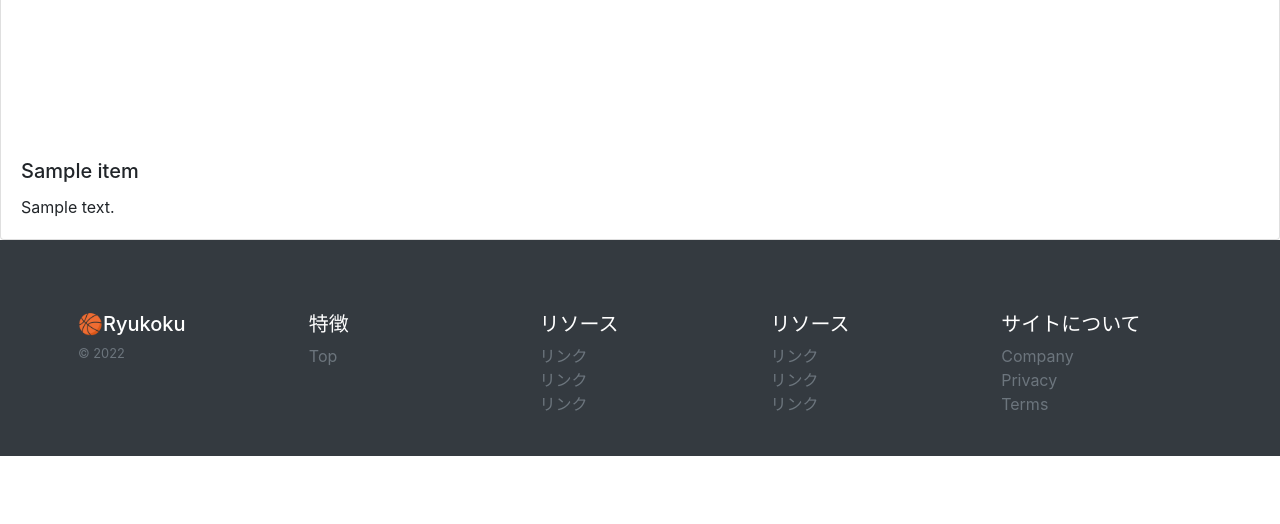
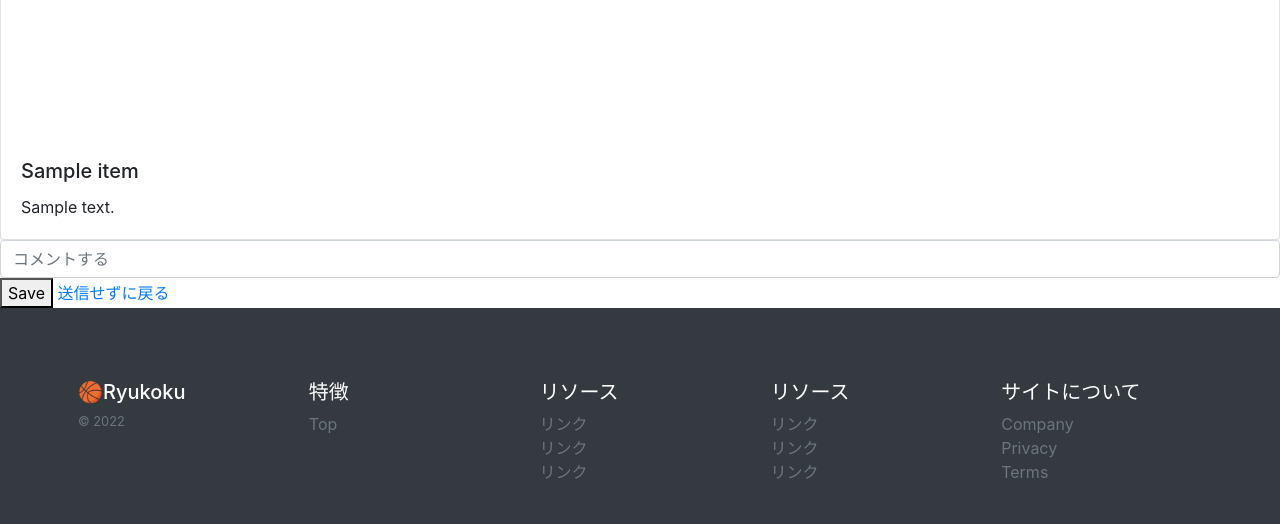
Before and after one commit to nikoniko7zzz/Django_basketball_tube_PythonAnywhere, a Django app: page /items/1/ in a window 1280 px wide. Shown: the part 629-1153 px from the top of the page. Before the commit the page ends 1085 px from the top, so only its background shows below. Run offline with Django 3.2, Linux system fonts and the light colour scheme; tables that the repository leaves empty hold one stand-in row (values such as "Sample post"); some libraries are stand-ins or nearby versions.

Commit message:
Added comment form to item_detail.html

```diff
--- a/base/admin.py
+++ b/base/admin.py
@@ -1,6 +1,7 @@
+from xml.etree.ElementTree import Comment
 from django.contrib import admin
 from django.contrib.auth.models import Group  # 元からあるグループ
-from base.models import Item, Tag, User, Profile #追加
+from base.models import Item, Tag, User, Profile, Comment #追加
 from base.forms import UserCreationForm #追加
 from django.contrib.auth.admin import UserAdmin #追加
 
@@ -41,6 +42,7 @@ class CustomUserAdmin(UserAdmin):
 
 admin.site.register(Item, ItemAdmin)     # 管理者画面にモデルを反映させる
 admin.site.register(Tag)
+admin.site.register(Comment)
 admin.site.register(User, CustomUserAdmin) # カスタムユーザーで追加
 admin.site.unregister(Group)  # 元からある[グループ]を使わないので非表示に設定
 
--- /dev/null
+++ b/base/forms/__init__.py
@@ -0,0 +1,3 @@
+from .account_forms import *
+from .item_comment_forms import *
+# modelsを呼び出せば、item_comment_forms.pyも呼び出せる
--- /dev/null
+++ b/base/forms/item_comment_forms.py
@@ -0,0 +1,16 @@
+from django import forms
+from base.models import Comment
+
+
+class CommentCreateForm(forms.ModelForm):
+    """コメント投稿フォーム"""
+    class Meta:
+        model = Comment
+        widgets = {
+            'comment_text': forms.TextInput(
+                attrs={
+                    'placeholder': 'コメントする',
+                    'class': 'form-control',
+        })}
+        # exclude:フォーム画面では表示されない
+        exclude = ('author','target', 'created_at', 'updated_at')
--- a/base/models/__init__.py
+++ b/base/models/__init__.py
@@ -1,3 +1,4 @@
 from .item_models import *
 # modelsを呼び出せば、item_models.pyも呼び出せる
 from .account_models import *
+from .item_comment_models import *
--- a/base/views/item_views.py
+++ b/base/views/item_views.py
@@ -1,6 +1,11 @@
 # from django.shortcuts import render
 from django.views.generic import ListView, DetailView
 from base.models import Item
+from django.views.generic.edit import ModelFormMixin
+from base.forms import CommentCreateForm
+from django.urls import reverse
+from django.shortcuts import get_object_or_404
+from django.http import HttpResponseRedirect
 
 
 class IndexListView(ListView):
@@ -9,6 +14,93 @@ class IndexListView(ListView):
 
 
 # Itemモデルのpkをもとに個別データを返す
-class ItemDetailView(DetailView):
+# class ItemDetailView(DetailView):
+#     model = Item
+#     template_name = 'pages/item.html'
+
+
+class ItemDetailView(ModelFormMixin, DetailView):
+    """
+    個別の動画ページ(item_detail.html)
+    動画(Itemモデル)DetailViewとコメント投稿フォーム
+    投稿->保存->リダイレクト
+    """
     model = Item
-    template_name = 'pages/item.html'
+    template_name = 'pages/item_detail.html'
+    context_object_name = 'items'
+    form_class = CommentCreateForm
+
+    # no get_context_data override
+
+    def post(self, request, *args, **kwargs):
+        # first construct the form to avoid using it as instance
+        form = self.get_form() # Formを取得
+        self.object = self.get_object() # Itemのこと
+
+        def form_valid(self, form):
+            item = get_object_or_404(Item, pk=self.object.pk)
+            comment = form.save(commit=False)
+            comment.target = item
+            comment.author = self.request.user
+            comment.save()
+            return HttpResponseRedirect(self.get_success_url())
+
+        if form.is_valid():
+            return form_valid(self, form)
+        else:
+            return self.form_invalid(form)
+
+    def get_success_url(self):
+        return reverse('item_detail', kwargs={'pk': self.object.pk})
+
+
+
+
+
+'''
+class ItemDetailView(ModelFormMixin, DetailView)を作るにあたり参考にしたサイト
+
+    - [参考url:詳細ビューとフォーム Mixin django の混合に関する問題](https://stackoverflow.com/questions/66503703/problem-with-mixing-detail-view-and-form-mixin-django)
+    - [参考url:DjangoGithub](https://github.com/django/django/blob/3.0/django/views/generic/edit.py#L70)
+    - [参考url:[Django] FormViewについて詳しく見てみる](https://e-tec-memo.herokuapp.com/article/285/)
+    - [参考url:Djangoのクラスベースビューを完全に理解する](https://www.membersedge.co.jp/blog/completely-guide-for-django-class-based-views/)
+
+
+
+if form.is_valid():
+    return form_valid(self, form) # selfはつかないMy仕様で作成
+else:
+    return self.form_invalid(form)
+
+***  解説  Djangoの動き(Dcuより)  ***
+if form.is_valid():
+    取得したFormのis_validを呼んで入力が正しいか検証して、
+    正しければform_validメソッドを、
+    何か不備があればform_invalidメソッドを呼ぶ
+
+return form_valid(self, form)
+    - 仕様の'self.form_valid(form)'の場合のDjangoの動き(Dcuより)
+
+        # class FormMixinの時
+        def form_valid(self, form)::
+            """フォームが有効な場合、指定されたURLにリダイレクトします"""
+            return HttpResponseRedirect(self.get_success_url())
+
+        # class ModelFormMixin(FormMixin, SingleObjectMixin):の時
+        def form_valid(self, form):
+            """フォームが有効な場合、関連するモデルを保存する"""
+            self.object = form.save()
+            return super().form_valid(form)
+
+        つまり、フォームが有効な場合、
+        1. 関連するモデルを保存し
+        2. 指定されたURLにリダイレクトします
+
+    - 自作の 'form_valid(self, form)'を使う理由
+        Commentモデルのauthorとtargetを一緒にsaveしたかったから
+
+return self.form_invalid(form)
+    def form_invalid(self, form):
+        """フォームが無効な場合、無効なフォームをレンダリングする"""
+        return self.render_to_response(self.get_context_data(form=form))
+'''
--- a/config/urls.py
+++ b/config/urls.py
@@ -22,7 +22,7 @@ urlpatterns = [
     path('admin/', admin.site.urls),
 
     path('', views.IndexListView.as_view()),  # トップページ
-    path('items/<str:pk>/', views.ItemDetailView.as_view()),  # 個別のItem詳細ページ
+    path('items/<str:pk>/', views.ItemDetailView.as_view(), name="item_detail"),
 
     # Account 追加
     path('login/', views.Login.as_view()),
--- a/templates/base.html
+++ b/templates/base.html
@@ -16,18 +16,18 @@
   <header>
     {% block header %}
     {% include 'snippets/header.html' %}
-    {% endblock %}
+    {% endblock header %}
   </header>
 
   <main>
     {% block main %}
-    {% endblock %}
+    {% endblock main %}
   </main>
 
   <footer>
     {% block footer %}
     {% include 'snippets/footer.html' %}
-    {% endblock %}
+    {% endblock footer %}
   </footer>
 
 </body>
--- a/templates/pages/index.html
+++ b/templates/pages/index.html
@@ -12,4 +12,4 @@
   </div>
 </div>
 
-{% endblock %}
+{% endblock main %}
--- a/templates/pages/item.html
+++ b/templates/pages/item_detail.html
@@ -12,4 +12,12 @@
   </div>
 </div>
 
-{% endblock %}
+<!-- コメント作成用 -->
+<form method="POST">
+  {% csrf_token %}
+  {{ form.comment_text }}
+  <button type="submit">Save</button>
+  <a class="button btn-link" href="">送信せずに戻る</a>
+</form>
+
+{% endblock main %}
```
Also changed, not shown: base/models/item_comment_models.py (added, +16 -0 lines), base/views/account_views.py (+0 -50 lines), base/forms/account_forms.py (line endings or trailing spaces), base/migrations/0003_comment.py (added), base/migrations/0004_alter_comment_comment_text.py (added), base/views/__init__.py (line endings or trailing spaces).
